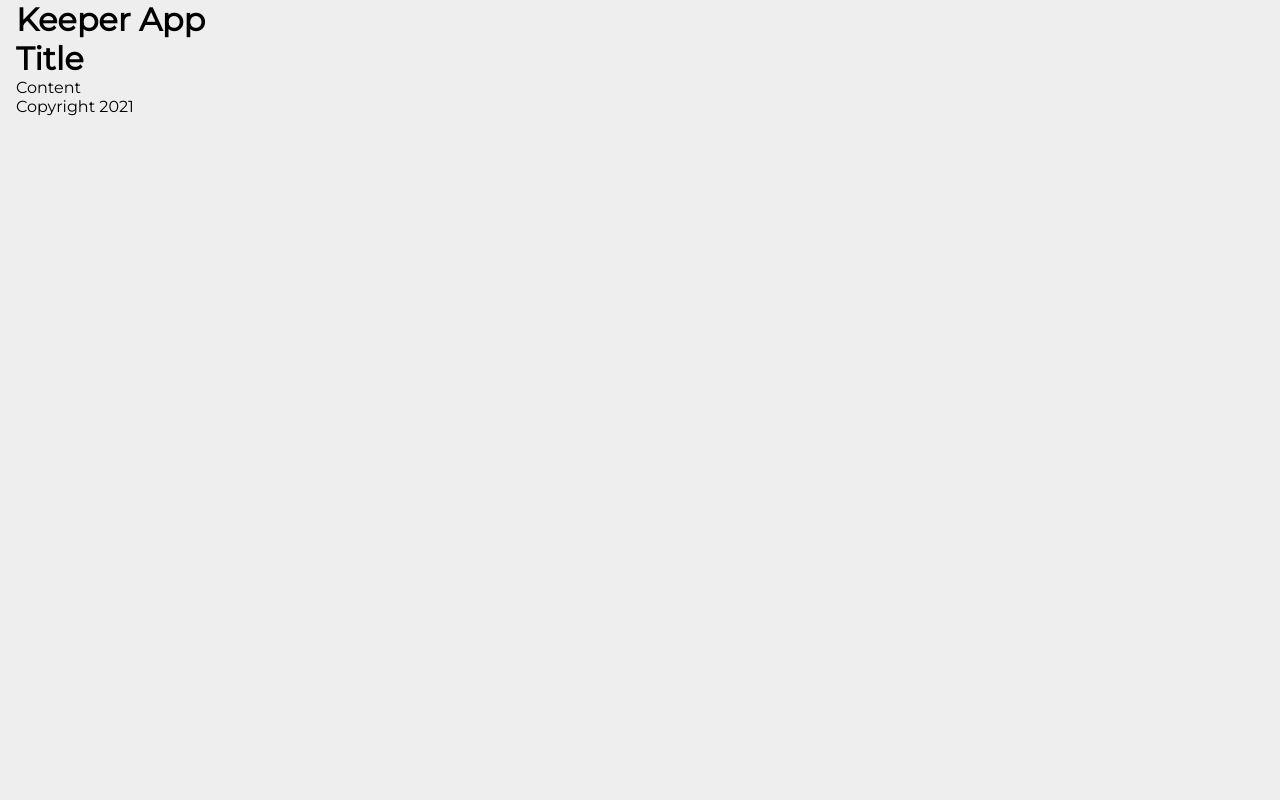
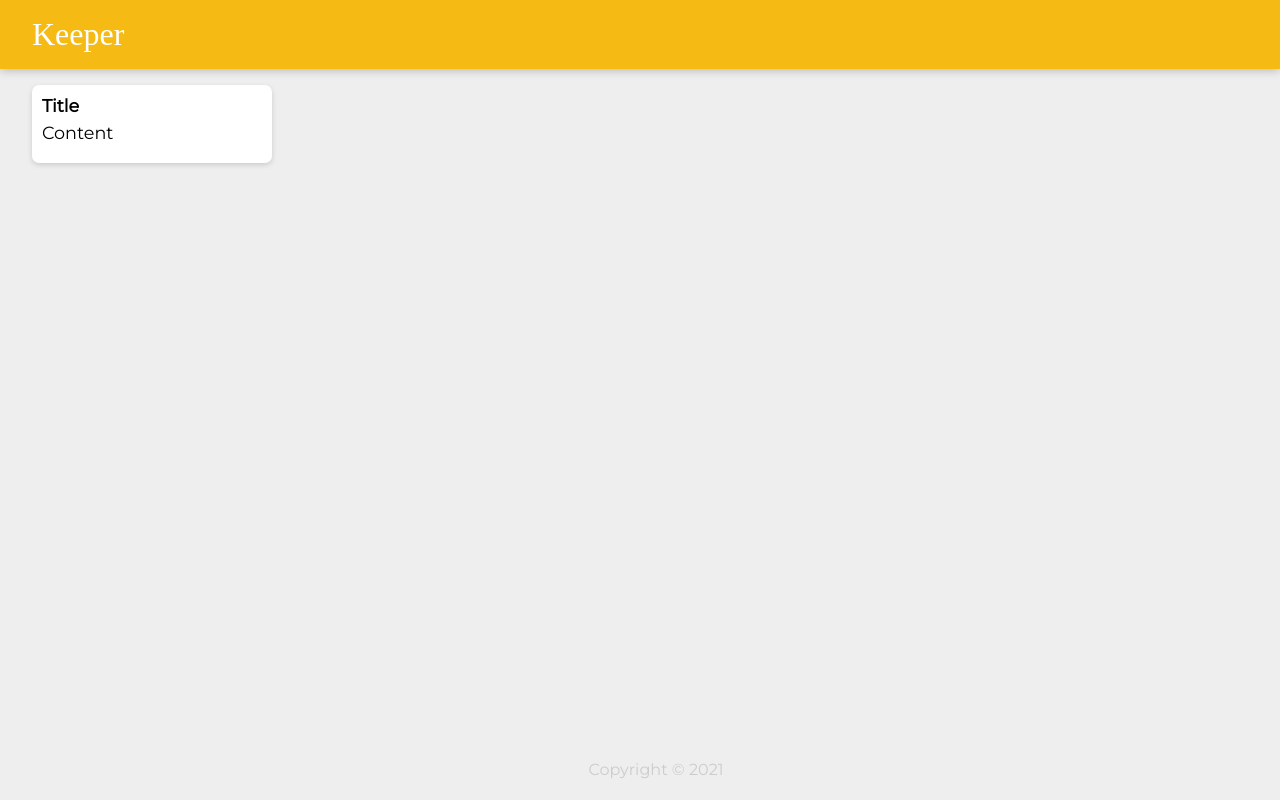
Before and after one commit to idahosound/keeper-app, a React (Create React App) app: page / in a window 1280 px wide. Built offline with nearby package versions, Linux system fonts and the light colour scheme; a web font is replaced by a local one.

Commit message:
add initial styles

```diff
--- a/src/footer.jsx
+++ b/src/footer.jsx
@@ -4,7 +4,7 @@
 
 function Footer(){
     return(
-        <p>Copyright {year}</p>
+        <footer><p>Copyright © {year}</p></footer>
     );
 }
 
--- a/src/header.jsx
+++ b/src/header.jsx
@@ -1,7 +1,7 @@
 import React from "react";
 
 function header(){
-    return (<h1>Keeper App</h1>);
+    return (<header><h1>Keeper</h1></header>);
 }
 
 export default header;
--- a/src/note.jsx
+++ b/src/note.jsx
@@ -2,7 +2,7 @@
 
 function Note(){
     return (
-        <div>
+        <div className="note">
             <h1>Title</h1>
             <p>Content</p>
         </div>
```
